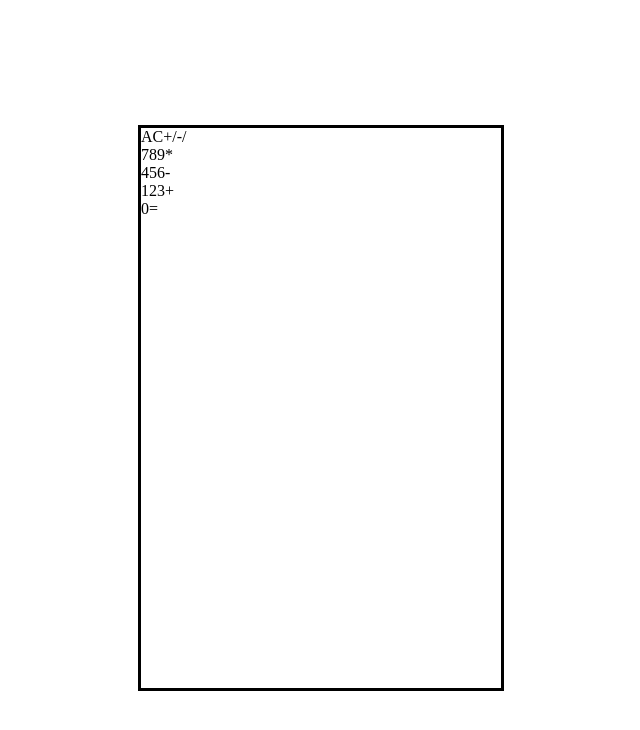
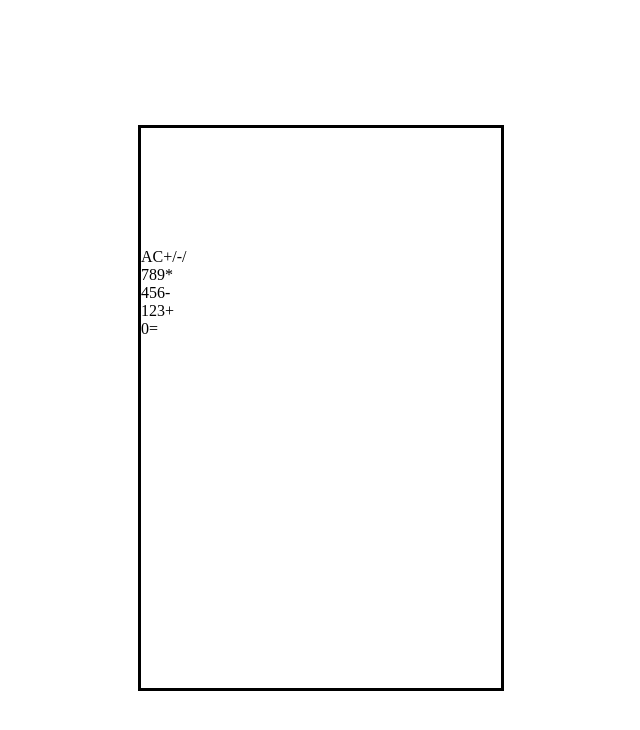
Before and after one commit to Joel-Singh/TOP-Calculator, a plain HTML site: page index.html in a window 1280 px wide. Shown: the whole page, without its empty margins (319-959 px from the left). Drawn offline with Linux system fonts and the light colour scheme.

Commit message:
Add screen and buttons height

```diff
--- a/style.css
+++ b/style.css
@@ -14,3 +14,11 @@ body {
   border: black;
   border-style: solid;
 }
+
+#screen {
+  height: 15vh;
+}
+
+#buttons {
+  height: 100%;
+}
```
